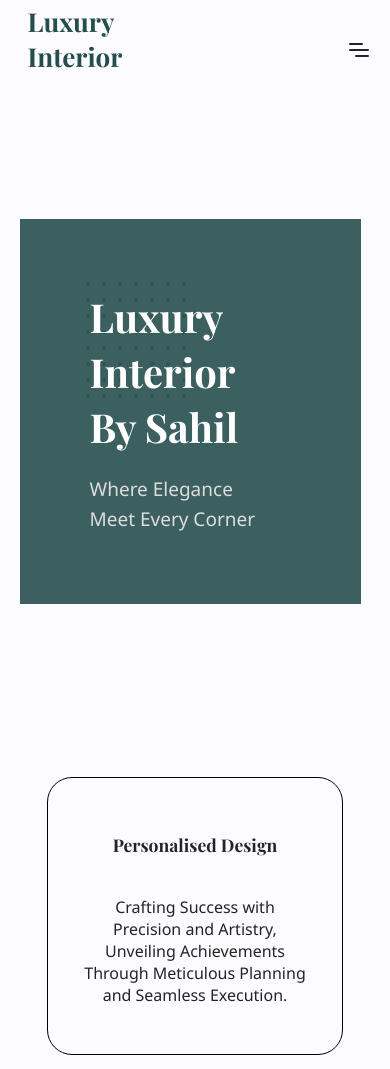
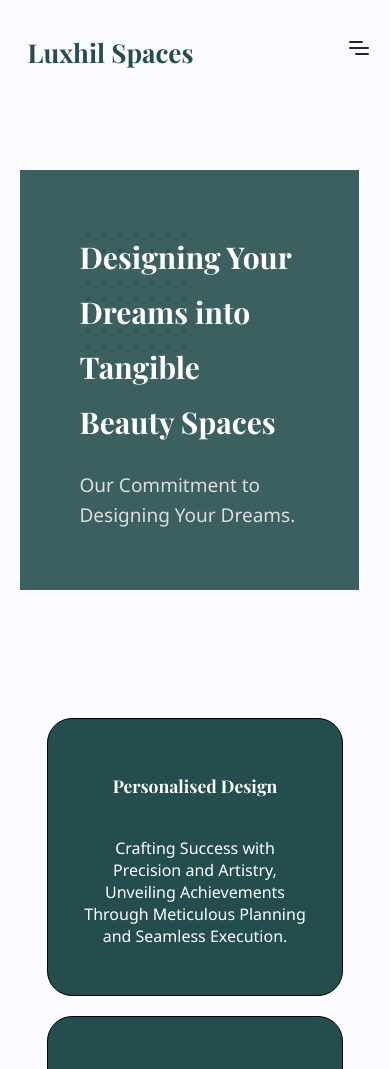
Before and after one commit to KKrishna11/LuxuryInterior, a plain HTML site: page index.html in a window 390 px wide. Shown: the top 1069 px of the page. Drawn offline with nearby package versions, Linux system fonts and the light colour scheme; a script that the page names is missing.

Commit message:
small changes

```diff
--- a/index.html
+++ b/index.html
@@ -3,7 +3,7 @@
   <head>
     <meta charset="UTF-8" />
     <meta name="viewport" content="width=device-width, initial-scale=1.0" />
-    <title>Luxury Art</title>
+    <title>Luxhil Spaces</title>
 
     <script src="index.js" defer></script>
 
@@ -26,7 +26,7 @@
 
     <div class="container">
       <nav class="top-nav" id="mynavbar">
-        <a href="#" class="logo"><h4>Luxury Interior</h4></a>
+        <a href="#" class="logo"><h4>Luxhil Spaces</h4></a>
         <ul class="links">
           <li><a href="#hero">Home</a></li>
           <li><a href="#directabout">About</a></li>
@@ -91,8 +91,8 @@
               fill="url(#pattern-circles)"
             ></rect>
           </svg>
-          <h1>Luxury Interior By Sahil</h1>
-          <p>Where Elegance Meet Every Corner</p>
+          <h1>Designing Your Dreams into Tangible Beauty Spaces</h1>
+          <p>Our Commitment to Designing Your Dreams.</p>
         </div>
         <div class="hero-images" id="herobg">
           <div class="images">
@@ -171,15 +171,15 @@
         </div>
       </div>
       <section class="cards column grid container" id="about">
-        <div>
+        <div class="lolhovers">
           <h4>Personalised Design</h4>
-          <p>
+          <p class="lolp">
             Crafting Success with Precision and Artistry, Unveiling Achievements
             Through Meticulous Planning and Seamless Execution.
           </p>
         </div>
 
-        <div>
+        <div class="lolhovers">
           <h4>Best Quality Materials</h4>
           <p>
             Guiding Dreams to Reality with Precision and Purpose, Each Step
@@ -187,7 +187,7 @@
           </p>
         </div>
 
-        <div>
+        <div class="lolhovers">
           <h4>10 years Warranty</h4>
           <p>
             Infusing Precision and Artistry to Transform Interior Visions into
@@ -227,7 +227,7 @@
                 <span>Interior Design</span>
               </li>
             </ul>
-            <a href="#" class="section-2 learn-more"> Learn More </a>
+            <a href="https://wa.me/8591193727" class="section-2 learn-more"> Get a Quote </a>
           </div>
         </div>
       </section>
@@ -514,20 +514,21 @@
 
       <footer class="footer-distributed" id="Contact">
         <div class="footer-left">
-          <h3>Luxury <span> Interior</span></h3>
+          <h3>Luxhil<span> Spaces</span></h3>
 
           <p class="footer-links">
             <a href="#hero" class="link-1">Home</a>
             <a href="#directabout">About</a>
             <a href="#directprojects">Projects</a>
             <a href="#Contact">Contact</a>
-
-
-
           </p>
-
+          <span style="color: #e25555"></span>
           <p class="footer-company-name">
-            Made with <span style="color: #e25555">❤</span> by
+            Made with
+            <span style="color: #e25555">
+              <a href="https://www.adzeeny.com/">Adzeeny</a>
+            </span>
+            by
             <a href="https://krishnakushwaha.netlify.app/">Krishna</a>
           </p>
         </div>
@@ -545,7 +546,7 @@
 
           <div>
             <i class="fa fa-envelope"></i>
-            <p><a href="mailto:support@company.com">support@company.com</a></p>
+            <p><a href="mailto:sahilinteriors02@gmail.com">sahilinteriors02@gmail.com</a></p>
           </div>
         </div>
 
--- a/index.js
+++ b/index.js
@@ -34,9 +34,3 @@ function sliderPrevNext(options) {
     prev: '.section-4 .arrow-left',
     next: '.section-4 .arrow-right',
   });
-
-
-function Removebg() {
-    const element = document.getElementById("herobg");
-    element.remove();
-}
--- a/style.css
+++ b/style.css
@@ -163,8 +163,8 @@ body.open-menu .close-menu {
 }
 
 .hero .title {
-  padding: 75px 100px;
-  margin: 115px 0;
+  padding: 70px 70px;
+  margin: 70px 0;
   margin-left: calc(-1 * var(--container-pad));
   margin-right: -220px;
   background-color: #244d4d;
@@ -694,9 +694,8 @@ button.arrow svg {
 }
 
 @media screen and (max-width: 1200px) {
-  body {
-    /* --container-pad: 80px; */
-  }
+  /* body {
+  } */
 
   .section-2 .row .col + .col {
     margin-left: 50px;
@@ -773,9 +772,9 @@ button.arrow svg {
 }
 
 @media screen and (max-width: 1050px) {
-  body {
-    /* --container-pad: 60px; */
-  }
+  /* body {
+  } */
+  /* --container-pad: 60px; */
 
   .hero-images {
     width: 100%;
@@ -897,13 +896,12 @@ button.arrow svg {
   .hero .title {
     /* max-width: none;
     margin-right: 0; */
-    max-width: 400px;
-    margin-right: 10px;
-    padding: 70px;
-    padding-right: 70px;
-    padding-right: 100px;
+    max-width: 300px;
+    margin-right: 12px;
+    padding: 60px;
+    /* padding-right: 70px; */
+    /* padding-right: 100px; */
   }
-
   .section-4 .slider {
     margin-right: 0;
   }
@@ -930,7 +928,7 @@ button.arrow svg {
 
 @media screen and (max-width: 500px) {
   .hero .title h1 {
-    font-size: 40px;
+    font-size: 30px;
   }
 
   .section-5 form {
@@ -947,8 +945,6 @@ button.arrow svg {
     max-width: calc(100% - 120px);
   }
 }
-
-
 
 .row {
   display: flex;
@@ -977,8 +973,8 @@ button.arrow svg {
 .logo {
   margin-top: 4px;
   margin-left: 8px;
-  width: 100px;
-  height: 100px;
+  width: fit-content;
+  /* height: 100px; */
   background-color: transparent;
 }
 .both-circle {
@@ -1038,6 +1034,8 @@ button.arrow svg {
   padding: 2rem;
   border-radius: 25px;
   text-wrap: wrap;
+  background-color: #244d4d;
+  color: white;
 }
 h4 {
   font-size: clamp(1rem, 4.5vw, 1.6rem);
@@ -1232,7 +1230,6 @@ h2 {
 
 .footer-distributed .footer-center {
   width: 35%;
-
 }
 
 .footer-distributed .footer-center i {
@@ -1344,16 +1341,43 @@ h2 {
     width: 100%;
     margin-bottom: 40px;
     text-align: center;
-
-
   }
 
   .footer-distributed .footer-center i {
     margin-left: 0;
   }
-  .footer-center div{
+  .footer-center div {
     display: flex;
     align-items: center;
-    margin-left: 10px;
+    align-content: center;
   }
 }
+
+.lolhovers{
+  transition: transform 0.5s;
+
+  &::after {
+    position: absolute;
+    top: 0;
+    left: 0;
+    width: 100%;
+    height: 100%;
+    transition: opacity 2s cubic-bezier(0.165, 0.84, 0.44, 1);
+    box-shadow: 0 8px 17px 0 rgba(0, 0, 0, 0.2),
+      0 6px 20px 0 rgba(0, 0, 0, 0.15);
+      border-radius: 25px;
+    content: "";
+    opacity: 0;
+    z-index: -1;
+  }
+
+  &:hover,
+  &:focus {
+    transform: scale3d(1.006, 1.006, 1);
+    border-radius: 25px;
+    &::after {
+      opacity: 1;
+      border-radius: 25px;
+    }
+  }
+}
```
